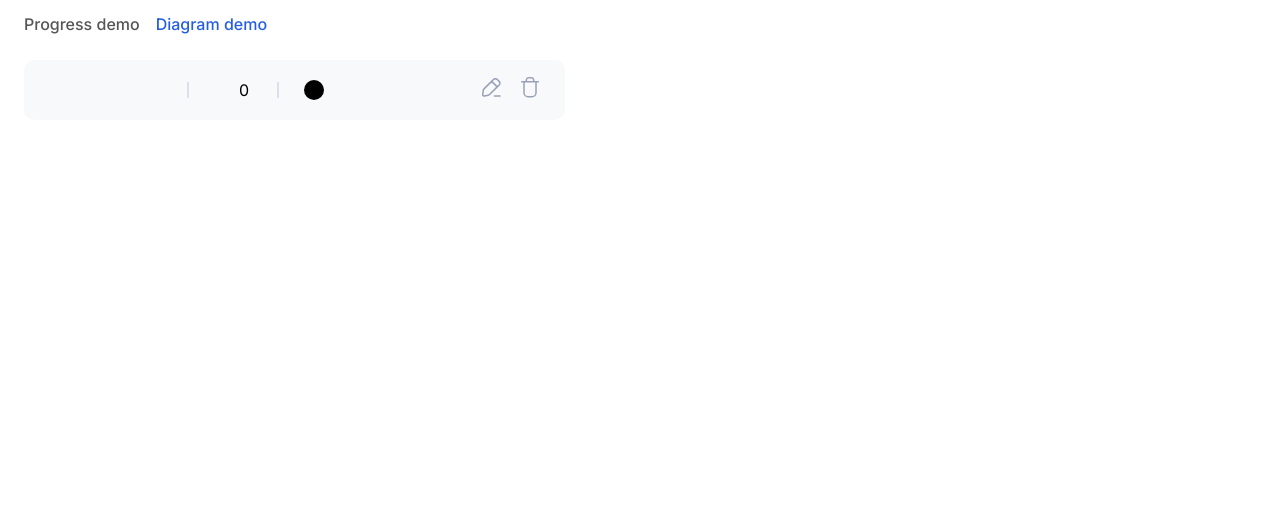
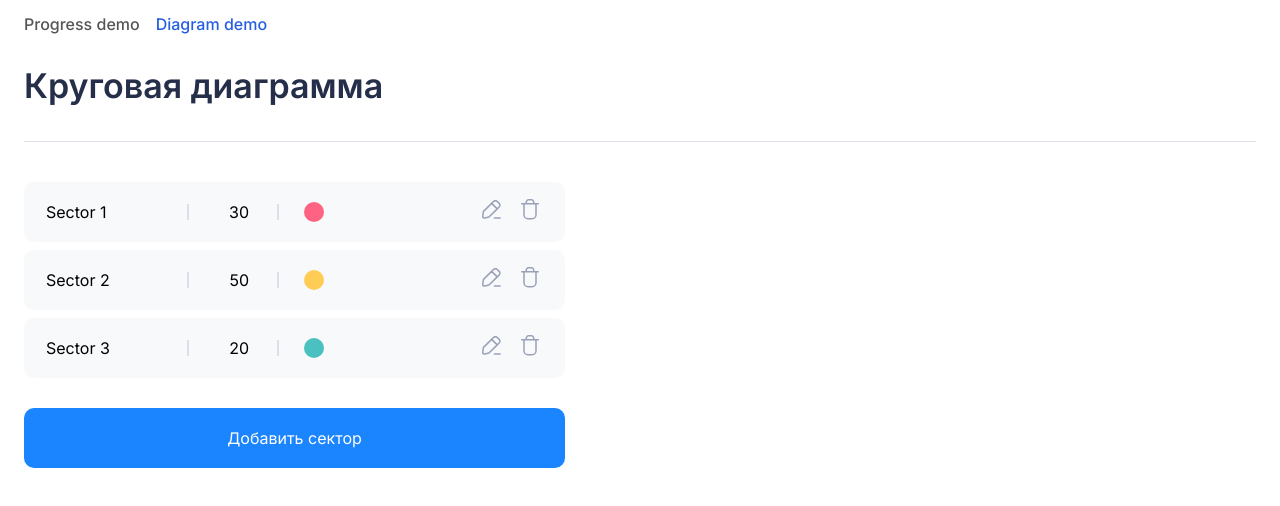
Before and after one commit to Ekaterina1418/progress-bar, a Vue app: page /diagram in a window 1280 px wide. Shown: the top 506 px of the page. Built offline with nearby package versions, Linux system fonts and the light colour scheme.

Commit message:
feat: enhance DiagramPage with dynamic SectorRow components and add sector management functionality style: update CircularProgressDemo title color for consistency style: adjust SectorRow width to 100% and improve last sector margin

```diff
--- a/src/components/SectorRow.vue
+++ b/src/components/SectorRow.vue
@@ -31,14 +31,16 @@ const color = defineModel<string | number>('color')
 .sector-row {
   display: flex;
   align-items: center;
-  width: 541px;
+  width: 100%;
   height: 60px;
   padding: 18px 20px;
   border-radius: 10px;
   background: #dbdfe933;
   margin-bottom: 8px;
 }
-
+.sector-row:last-of-type {
+  margin-bottom: 30px;
+}
 .input-color {
   -webkit-appearance: none;
   -moz-appearance: none;
--- a/src/pages/CircularProgressDemo.vue
+++ b/src/pages/CircularProgressDemo.vue
@@ -50,7 +50,7 @@ import CircularProgress from '@/components/CircularProgress.vue'
   font-size: 24px;
   font-weight: 600;
   margin-bottom: 24px;
-  color: rgb(77, 72, 72);
+  color: #252f4a;
   text-align: center;
 }
 .demo-grid {
--- a/src/pages/DiagramPage.vue
+++ b/src/pages/DiagramPage.vue
@@ -1,16 +1,64 @@
 <template>
-  <SectorRow v-model:name="model.name" v-model:value="model.value" v-model:color="model.color" />
+  <section>
+    <h1 class="title">Круговая диаграмма</h1>
+  </section>
+  <div class="wrap-form">
+    <SectorRow
+      v-for="sector in sectors"
+      :key="sector.id"
+      v-model:name="sector.name"
+      v-model:value="sector.value"
+      v-model:color="sector.color"
+    />
+    <button class="add-sector" @click="addSector">Добавить сектор</button>
+  </div>
 </template>
 
 <script setup lang="ts">
 import SectorRow from '@/components/SectorRow.vue'
-import { reactive } from 'vue'
+import type { Sector } from '@/types'
+import { reactive, ref } from 'vue'
 
 const model = reactive({
   name: '',
   value: 0,
   color: '',
 })
+const sectors = ref<Sector[]>([
+  { id: 1, name: 'Sector 1', value: 30, color: '#FF6384' },
+  { id: 2, name: 'Sector 2', value: 50, color: '#FFCD56' },
+  { id: 3, name: 'Sector 3', value: 20, color: '#4BC0C0' },
+])
+
+const addSector = () => {
+  const newSector: Sector = {
+    id: Date.now(),
+    name: model.name,
+    value: model.value,
+    color: model.color,
+  }
+  sectors.value.push(newSector)
+}
 </script>
 
-<style scoped></style>
+<style scoped>
+.title {
+  font-size: 34px;
+  font-weight: 600;
+  margin-bottom: 40px;
+  color: #252f4a;
+  border-bottom: 1px solid #dbdfe9;
+  padding-bottom: 30px;
+}
+.wrap-form {
+  max-width: 541px;
+}
+.add-sector {
+  width: 100%;
+  background: #1b84ff;
+  padding: 18px 0;
+  border-radius: 10px;
+  color: #fff;
+  border: none;
+}
+</style>
```
Also changed, not shown: src/types/index.ts (+7 -0 lines).
